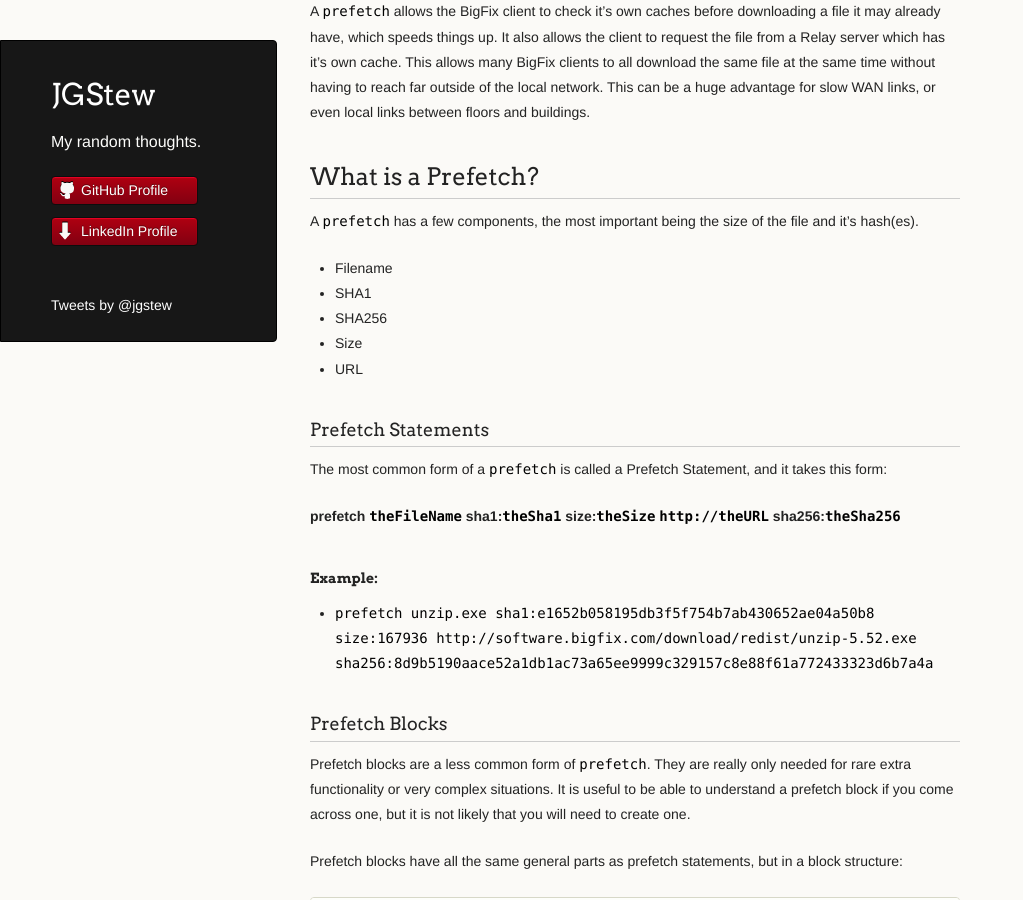
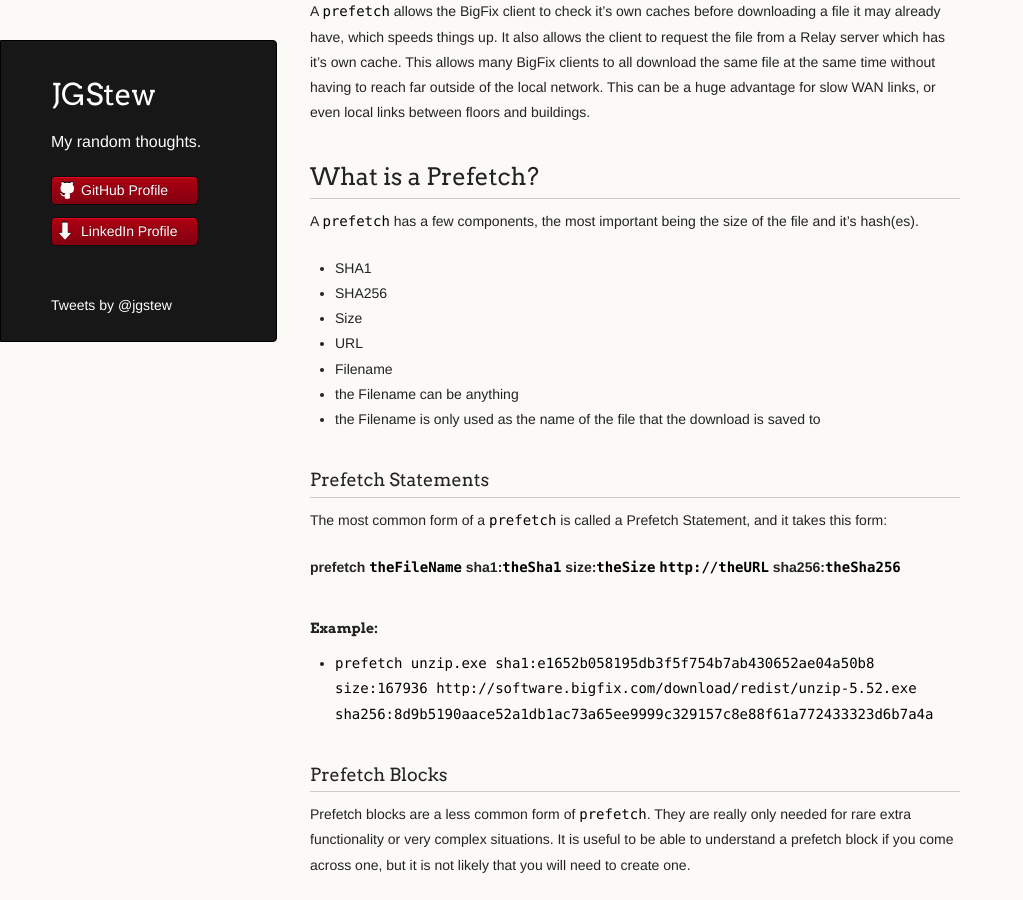
Before and after one commit to jgstew/jgstew.github.io, a Jekyll site: the page built from _posts/2016-11-21-Downloading-Files-with-BigFix:-Prefetches.md, in a window 1280 px wide and 900 px high, scrolled down 550 px. Shown: the whole window, without its empty margins (0-1023 px from the left). Built offline with Jekyll 4.4.1, drawn with Linux system fonts in a browser that asks for light colours; comment, search, counter and statistics services are not loaded.

Commit message:
Update 2016-11-21-Downloading-Files-with-BigFix:-Prefetches.md

```diff
--- a/_posts/2016-11-21-Downloading-Files-with-BigFix:-Prefetches.md
+++ b/_posts/2016-11-21-Downloading-Files-with-BigFix:-Prefetches.md
@@ -21,11 +21,13 @@ A `prefetch` allows the BigFix client to check it's own caches before downloadin
 
 A `prefetch` has a few components, the most important being the size of the file and it's hash(es).
 
-- Filename
 - SHA1
 - SHA256
 - Size
 - URL
+- Filename
+ - the Filename can be anything
+ - the Filename is only used as the name of the file that the download is saved to
 
 ### Prefetch Statements
 
```
